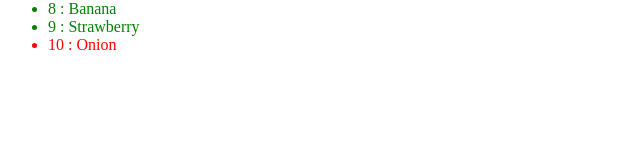
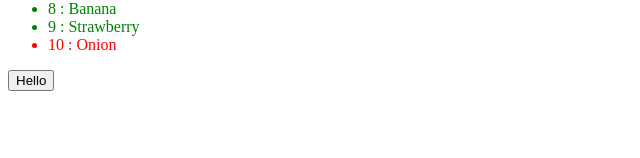
Before and after one commit to MKAIF5/ReactJs-Learning, a React (Vite) app in the folder Kaif ReactJs/kaif practice/: page / in a window 1280 px wide. Shown: the part 142-300 px from the top of the page, without its empty margins (0-640 px from the left). Built offline with nearby package versions, Linux system fonts and the light colour scheme.

Commit message:
use state practice

```diff
--- a/Kaif ReactJs/kaif practice/src/App.jsx
+++ b/Kaif ReactJs/kaif practice/src/App.jsx
@@ -1,3 +1,4 @@
+import { useState } from 'react'
 import './App.css'
 
 
@@ -36,6 +37,11 @@ function App() {
     { title: "Onion", Id: 10, isFruit: false },
   ]
 
+  const [name, setName] = useState(true)
+
+  const btnClick = () => {
+    setName(alert("kaif"))
+  }
 
   return (
     <>
@@ -48,7 +54,7 @@ function App() {
         })}
       </ul>
 
-
+      <button onClick={btnClick}>Hello {name}</button>
 
 
 
```
